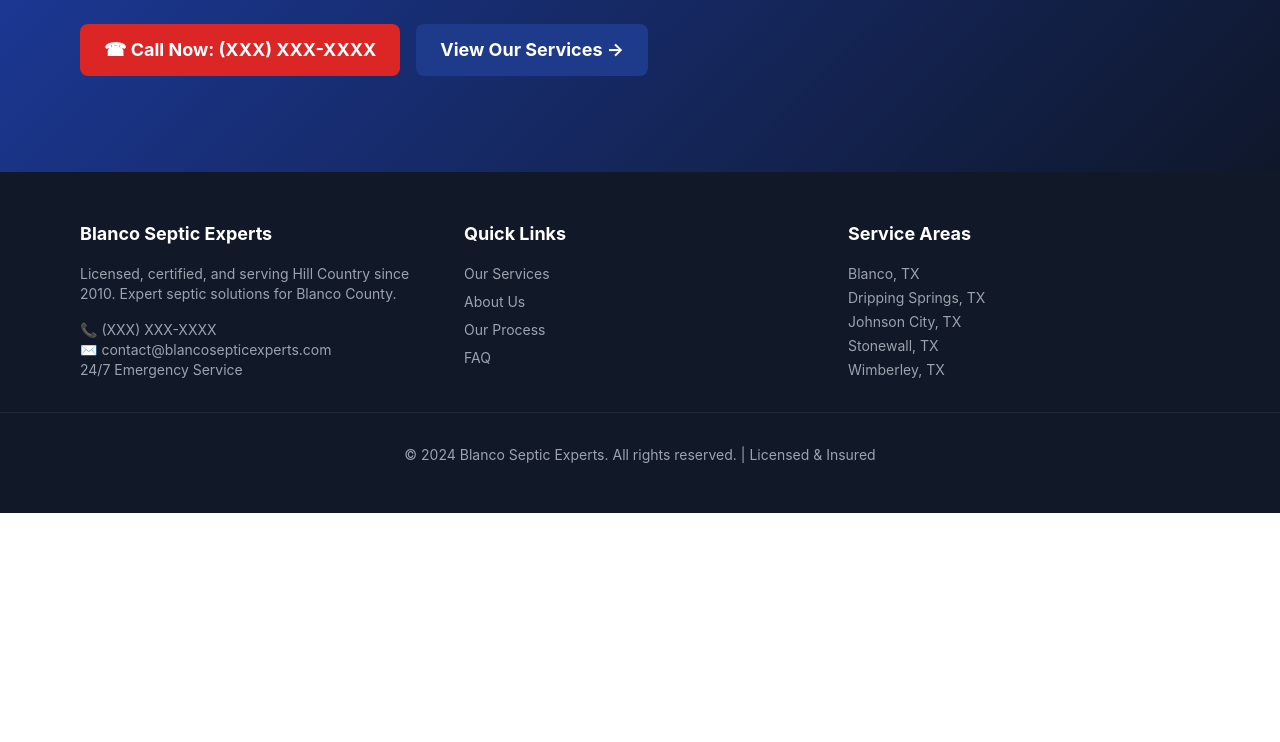
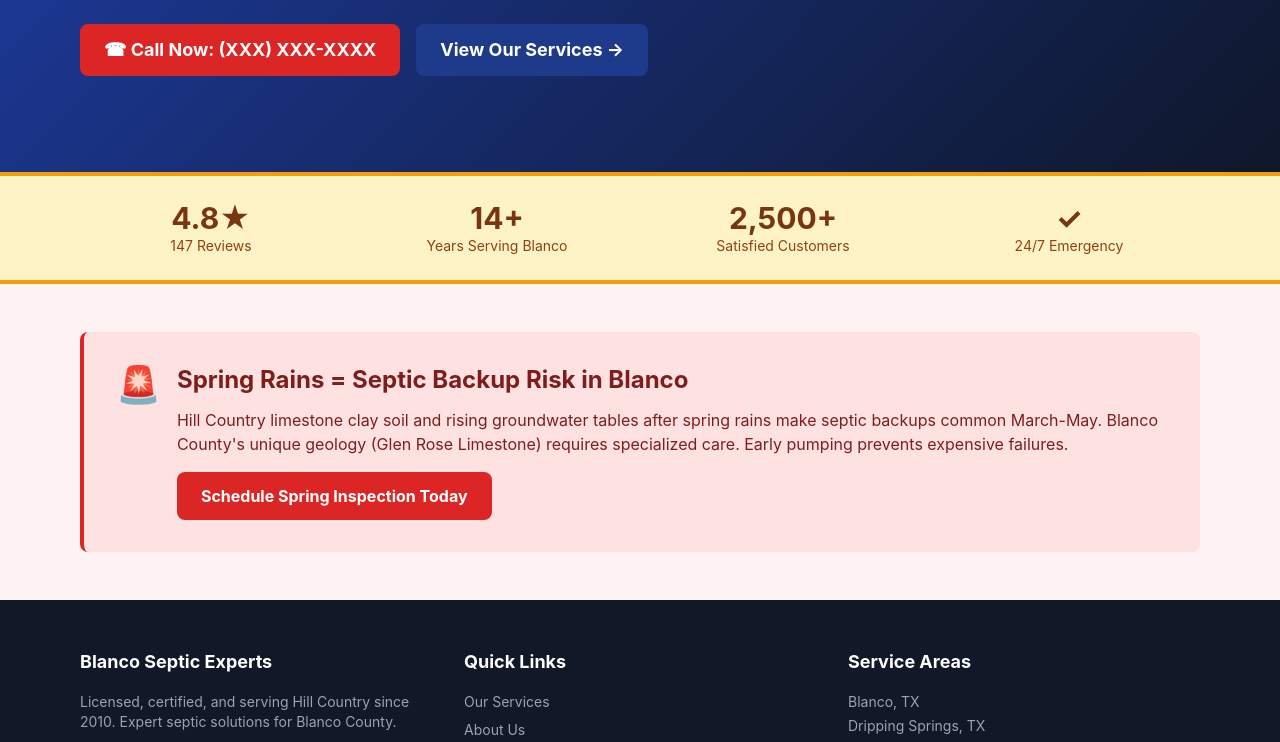
Before and after one commit to nabeelage321-jpg/blanco-septic-experts, a Next.js app: page / in a window 1280 px wide. Shown: the part 482-1224 px from the top of the page. Before the commit the page ends 995 px from the top, so only its background shows below. Built offline with nearby package versions, Linux system fonts and the light colour scheme.

Commit message:
Update page.tsx

```diff
--- a/app/page.tsx
+++ b/app/page.tsx
@@ -21,6 +21,48 @@ export default function Home() {
           </div>
         </div>
       </section>
+
+      <section className="trust-bar py-6">
+        <div className="container-max">
+          <div className="grid grid-cols-2 md:grid-cols-4 gap-6 text-center">
+            <div>
+              <div className="text-3xl font-bold text-amber-900">4.8★</div>
+              <p className="text-sm text-amber-800">147 Reviews</p>
+            </div>
+            <div>
+              <div className="text-3xl font-bold text-amber-900">14+</div>
+              <p className="text-sm text-amber-800">Years Serving Blanco</p>
+            </div>
+            <div>
+              <div className="text-3xl font-bold text-amber-900">2,500+</div>
+              <p className="text-sm text-amber-800">Satisfied Customers</p>
+            </div>
+            <div>
+              <div className="text-3xl font-bold text-amber-900">✓</div>
+              <p className="text-sm text-amber-800">24/7 Emergency</p>
+            </div>
+          </div>
+        </div>
+      </section>
+
+      <section className="py-12 bg-red-50">
+        <div className="container-max">
+          <div className="bg-red-100 border-l-4 border-red-600 p-8 rounded-lg">
+            <div className="flex items-start gap-4">
+              <div className="text-4xl">🚨</div>
+              <div>
+                <h2 className="text-2xl font-bold text-red-900 mb-3">Spring Rains = Septic Backup Risk in Blanco</h2>
+                <p className="text-red-900 mb-4">
+                  Hill Country limestone clay soil and rising groundwater tables after spring rains make septic backups common March-May. Blanco County's unique geology (Glen Rose Limestone) requires specialized care. Early pumping prevents expensive failures.
+                </p>
+                <a href="tel:+1XXX-XXX-XXXX" className="btn-primary inline-block">
+                  Schedule Spring Inspection Today
+                </a>
+              </div>
+            </div>
+          </div>
+        </div>
+      </section>
     </main>
   );
 }
```
